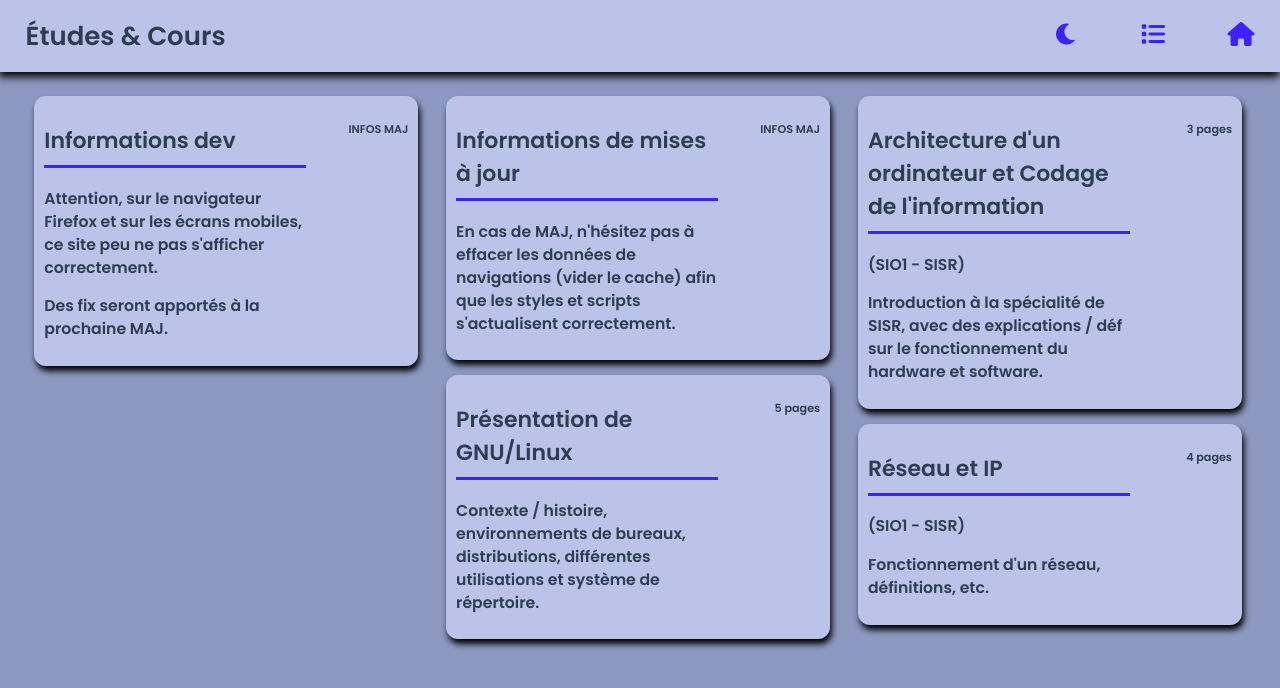
After one commit to MarvinFm54/marvinfm.fr, a Symfony app: template templates/C_Studies/studies.html.twig in a window 1280 px wide. The commit adds this page. Shown: the top 688 px of the page. Run offline with Twig, Linux system fonts and the light colour scheme; the template is opened without the code that fills it, so the values that code supplies are empty; some libraries are stand-ins or nearby versions.

Commit message:
Ajout du site de cours

```diff
--- a/config/routes.yaml
+++ b/config/routes.yaml
@@ -2,3 +2,7 @@ master:
   resource: ../src/B_Master/Controller/
   type: attribute
   prefix: /
+
+studies:
+  resource: ../src/C_Studies/Controller/
+  type: attribute
--- a/templates/base.html.twig
+++ b/templates/A_Shared/base.html.twig
@@ -4,7 +4,7 @@
 
     <!-- Elements -->
     <meta charset="UTF-8">
-    <title>{% block title %} MarvinFm {% endblock %}</title>
+    <title>{% block title %} WebSite {% endblock %} // MarvinFm </title>
 
     <!-- Styles generaux -->
     <!--<link rel="stylesheet" href="{{ asset('public/styles/couleurs.css') }}">-->
--- a/templates/B_Master/master.html.twig
+++ b/templates/B_Master/master.html.twig
@@ -1,5 +1,6 @@
-{% extends 'base.html.twig' %}
+{% extends 'A_Shared/base.html.twig' %}
 
+{% block title %} Accueil {% endblock %}
 {% block styles %}
     <link rel="stylesheet" href="{{ asset(style_main) }}">
 {% endblock %}
--- /dev/null
+++ b/templates/C_Studies/studies.html.twig
@@ -0,0 +1,84 @@
+{% extends 'A_Shared/base.html.twig' %}
+
+{% block title %} Cours {% endblock %}
+
+{% block styles %}
+    <link rel="stylesheet" href="{{ asset('styles/styles_cours.css') }}">
+{% endblock %}
+
+{% block header %}
+<h1> Études & Cours </h1>
+<div>
+    <button id="toggle-mode"><i class="fa-solid fa-moon"></i></button>
+    <button id="boutonList" onclick="switchList()"><i id="switchIconList" class="fa-solid fa-list"></i></button>
+    <a href="/"><i class="fa-solid fa-house"></i></a>
+</div>
+{% endblock %}
+
+{% block body %}
+<section class="container">
+    <div class="content" id="content">
+        <div class="cours">
+            <a><div class="cours-text">
+                <h2> Informations dev </h2>
+                <h3> Attention, sur le navigateur Firefox et sur les écrans mobiles, ce site peu ne pas s'afficher correctement. </h3>
+                <h3> Des fix seront apportés à la prochaine MAJ. </h3>
+            </div>
+            <h4> INFOS MAJ </h4></a>
+        </div>
+        <div class="cours">
+            <a><div class="cours-text">
+                <h2> Informations de mises à jour </h2>
+                <h3> En cas de MAJ, n'hésitez pas à effacer les données de navigations (vider le cache) afin que les styles et scripts s'actualisent correctement. </h3>
+            </div>
+            <h4> INFOS MAJ </h4></a>
+        </div>
+        <div class="cours">
+            <a href="https://public.marvinfm.fr/cours/pdf/linux.pdf" target="_blank">
+                <div class="cours-text">
+                    <h2> Présentation de GNU/Linux </h2>
+                    <h3> Contexte / histoire, environnements de bureaux, distributions, différentes utilisations et système de répertoire. </h3>
+                </div>
+                <h4> 5 pages </h4>
+            </a>
+        </div>
+        <div class="cours" id="cours">
+            <a href="https://public.marvinfm.fr/cours/pdf/SISR_part_01-02.pdf" target="_blank">
+                <div class="cours-text">
+                    <h2> Architecture d'un ordinateur et Codage de l'information </h2>
+                    <h3> (SIO1 - SISR) </h3>
+                    <h3> Introduction à la spécialité de SISR, avec des explications / déf sur le fonctionnement du hardware et software. </h3>
+                </div>
+                <h4> 3 pages </h4>
+            </a>
+        </div>
+        <div class="cours">
+            <a href="/pdf/SISR_part_03-04.pdf" target="_blank">
+                <div class="cours-text">
+                    <h2> Réseau et IP </h2>
+                    <h3> (SIO1 - SISR) </h3>
+                    <h3> Fonctionnement d'un réseau, définitions, etc.</h3>
+                </div>
+                <h4> 4 pages </h4>
+            </a>
+        </div>
+
+        <!--
+        <div class="cours">
+            <a><div class="cours-text">
+                <h2> Cours futur </h2>
+                <h3> Des prochains cours arriveront bientôt. </h3>
+            </div>
+            <h4> x pages </h4></a>
+        </div>
+        <div class="cours">
+            <a><div class="cours-text">
+                <h2> Cours futur </h2>
+                <h3> Des prochains cours arriveront bientôt. </h3>
+            </div>
+            <h4> x pages </h4></a>
+        </div>
+        -->
+    </div>
+</section>
+{% endblock %}
```
Also changed, not shown: src/B_Master/Controller/MainController.php (+3 -4 lines), src/C_Studies/Controller/StudiesController.php (added, +16 -0 lines).
